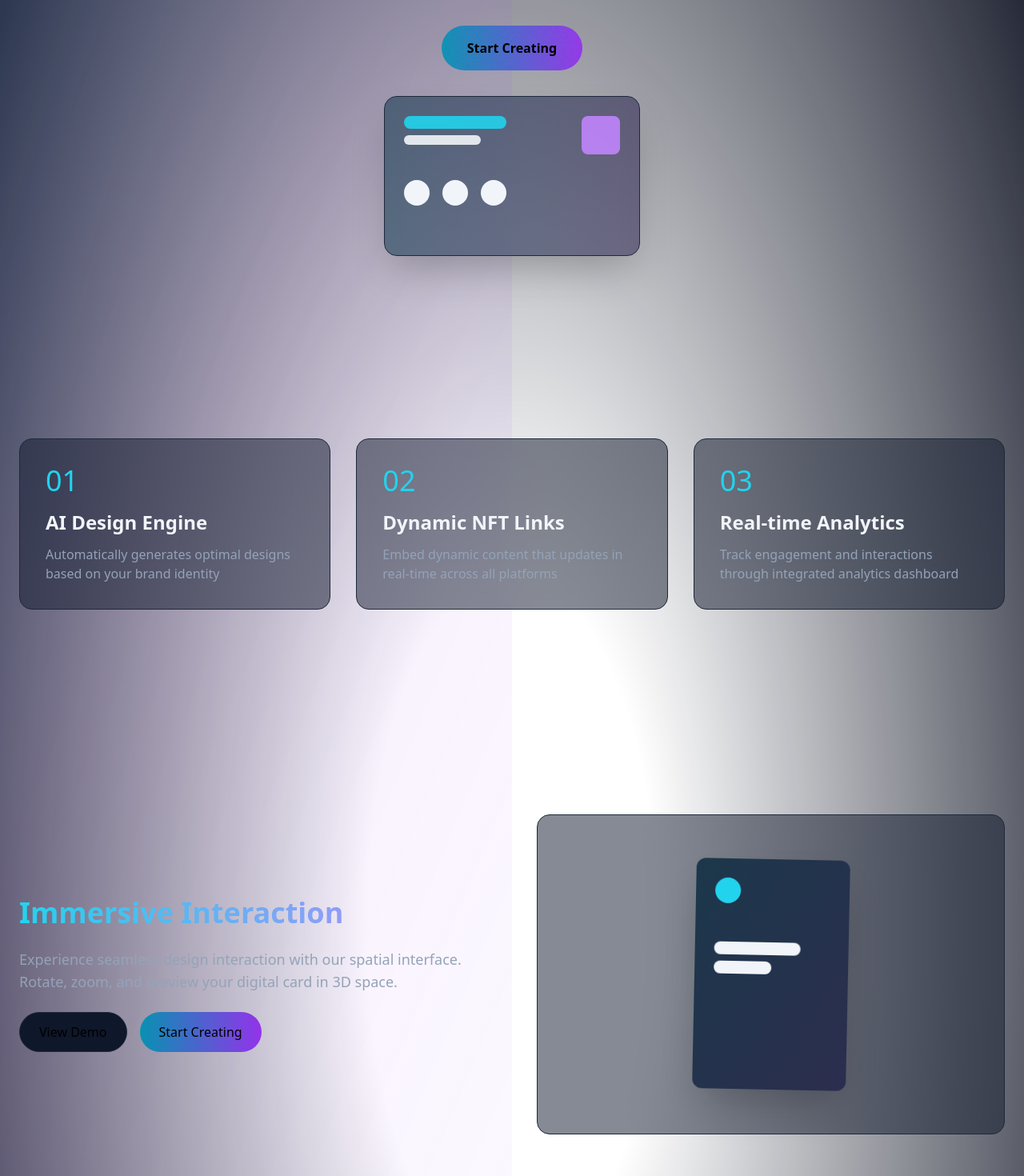
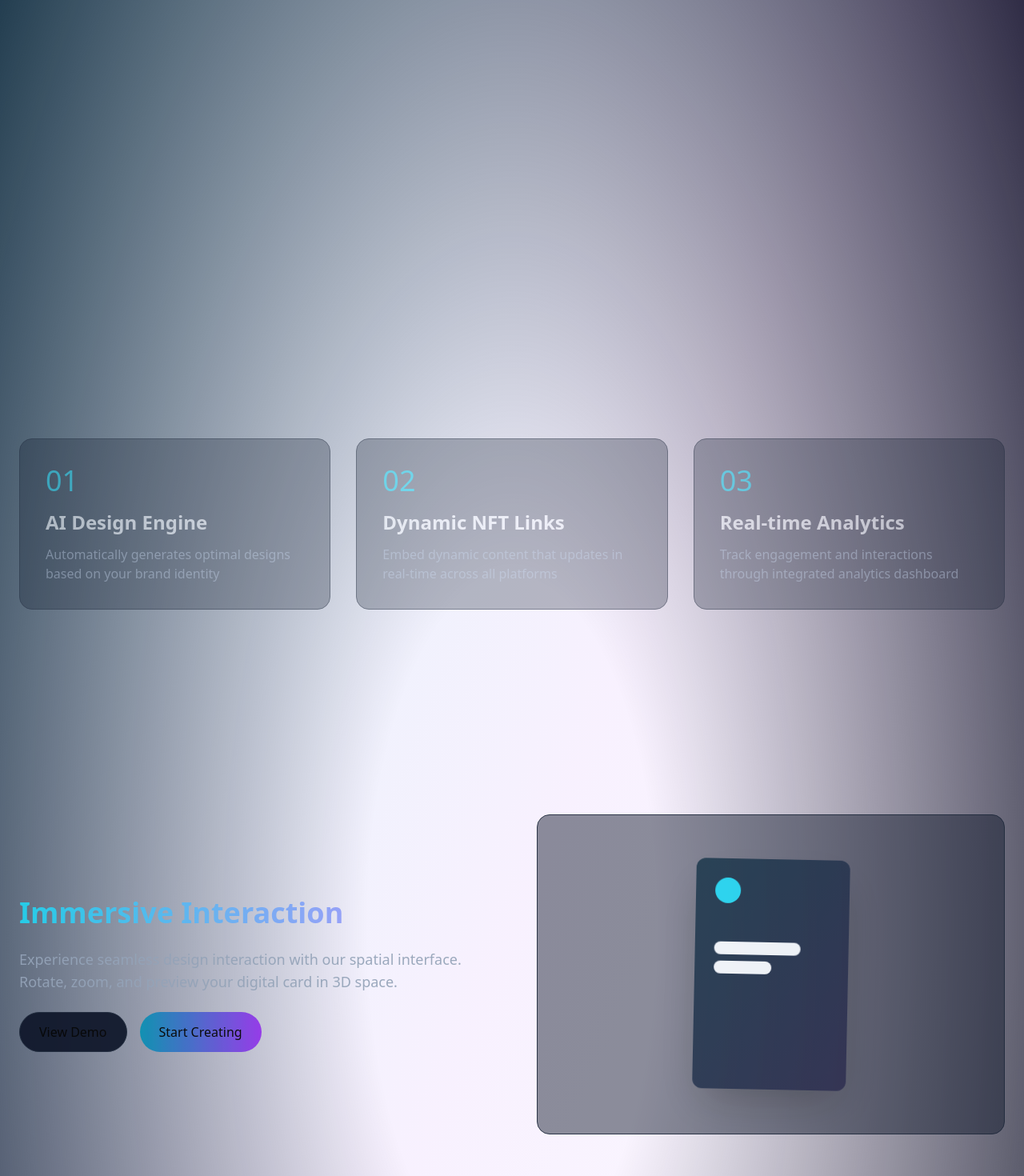
Before and after one commit to DanielAdisa/kardifyme, a Next.js app: page / in a window 1280 px wide. Shown: the part 380-1850 px from the top of the page at 80% size. Built offline with nearby package versions, Linux system fonts and the light colour scheme.

Commit message:
Update page.tsx

```diff
--- a/app/page.tsx
+++ b/app/page.tsx
@@ -5,9 +5,33 @@ import { QRCodeSVG } from 'qrcode.react';
 import { useRef } from 'react';
 
 const LandingPage = () => {
-  const ref = useRef(null);
-  const { scrollYProgress } = useScroll({ target: ref });
-  const x = useTransform(scrollYProgress, [0, 1], ['0%', '-50%']);
+  // References for each section
+  const heroRef = useRef(null);
+  const featuresRef = useRef(null);
+  const demoRef = useRef(null);
+  const qrRef = useRef(null);
+  const footerRef = useRef(null);
+
+  // Track scroll progress for each section
+  const { scrollYProgress } = useScroll({
+    target: heroRef,
+    offset: ['start end', 'end start'],
+  });
+
+  const heroOpacity = useTransform(scrollYProgress, [0, 0.5], [1, 0]);
+  const heroScale = useTransform(scrollYProgress, [0, 0.5], [1, 0.8]);
+
+  const featuresProgress = useScroll({ target: featuresRef });
+  const featuresOpacity = useTransform(featuresProgress.scrollYProgress, [0, 0.5], [0, 1]);
+
+  const demoProgress = useScroll({ target: demoRef });
+  const demoOpacity = useTransform(demoProgress.scrollYProgress, [0, 0.5], [0, 1]);
+
+  const qrProgress = useScroll({ target: qrRef });
+  const qrOpacity = useTransform(qrProgress.scrollYProgress, [0, 0.5], [0, 1]);
+
+  const footerProgress = useScroll({ target: footerRef });
+  const footerOpacity = useTransform(footerProgress.scrollYProgress, [0, 0.5], [0, 1]);
 
   return (
     <div className="min-h-screen bg-grid-slate-900/[0.04] relative overflow-hidden">
@@ -15,12 +39,15 @@ const LandingPage = () => {
       <div className="absolute inset-0 bg-slate-950 [mask-image:radial-gradient(ellipse_at_center,transparent_20%,black)]" />
       <motion.div
         className="absolute inset-0 bg-gradient-to-br from-cyan-500/20 via-purple-500/10 to-transparent"
-        style={{ x }}
+        style={{ opacity: scrollYProgress }}
       />
 
       {/* Hero Section */}
-      <section className="relative min-h-screen flex items-center justify-center px-6">
-        <div className="max-w-7xl mx-auto text-center space-y-8">
+      <section ref={heroRef} className="relative min-h-screen flex items-center justify-center px-6">
+        <motion.div
+          className="max-w-7xl mx-auto text-center space-y-8"
+          style={{ opacity: heroOpacity, scale: heroScale }}
+        >
           <motion.h1
             initial={{ opacity: 0, y: 20 }}
             animate={{ opacity: 1, y: 0 }}
@@ -32,7 +59,6 @@ const LandingPage = () => {
               Digital Identity
             </span>
           </motion.h1>
-
           <motion.div
             initial={{ opacity: 0 }}
             animate={{ opacity: 1 }}
@@ -43,7 +69,6 @@ const LandingPage = () => {
               Next-generation digital cards powered by AI-driven design and blockchain-verified authenticity.
             </p>
           </motion.div>
-
           <motion.div
             initial={{ scale: 0.95, opacity: 0 }}
             animate={{ scale: 1, opacity: 1 }}
@@ -60,35 +85,15 @@ const LandingPage = () => {
               </button>
             </Link>
           </motion.div>
-
-          {/* Holographic card preview */}
-          <motion.div
-            className="mt-24 mx-auto w-[320px] h-[200px] bg-slate-900/50 backdrop-blur-xl rounded-2xl border border-slate-800 shadow-2xl relative overflow-hidden hover:rotate-[2deg] transition-transform duration-500"
-            whileHover={{ scale: 1.05 }}
-          >
-            <div className="absolute inset-0 bg-gradient-to-r from-cyan-500/10 to-purple-500/10" />
-            <div className="absolute inset-0 [mask-image:linear-gradient(transparent,white,transparent)]" />
-            <div className="p-6 relative z-10">
-              <div className="flex justify-between items-start">
-                <div className="space-y-2">
-                  <div className="h-4 w-32 bg-cyan-400/90 rounded-full" />
-                  <div className="h-3 w-24 bg-slate-100/90 rounded-full" />
-                </div>
-                <div className="w-12 h-12 bg-purple-400/90 rounded-lg" />
-              </div>
-              <div className="mt-8 flex gap-4">
-                <div className="h-8 w-8 bg-slate-100 rounded-full" />
-                <div className="h-8 w-8 bg-slate-100 rounded-full" />
-                <div className="h-8 w-8 bg-slate-100 rounded-full" />
-              </div>
-            </div>
-          </motion.div>
-        </div>
+        </motion.div>
       </section>
 
       {/* Features Section */}
-      <section className="relative py-32 px-6">
-        <div className="max-w-7xl mx-auto grid md:grid-cols-3 gap-8">
+      <section ref={featuresRef} className="relative py-32 px-6">
+        <motion.div
+          className="max-w-7xl mx-auto grid md:grid-cols-3 gap-8"
+          style={{ opacity: featuresOpacity }}
+        >
           {['AI Design Engine', 'Dynamic NFT Links', 'Real-time Analytics'].map((title, i) => (
             <motion.div
               key={title}
@@ -106,12 +111,15 @@ const LandingPage = () => {
               </p>
             </motion.div>
           ))}
-        </div>
+        </motion.div>
       </section>
 
       {/* Interactive Demo Section */}
-      <section className="relative py-32 px-6">
-        <div className="max-w-7xl mx-auto flex flex-col lg:flex-row items-center gap-16">
+      <section ref={demoRef} className="relative py-32 px-6">
+        <motion.div
+          className="max-w-7xl mx-auto flex flex-col lg:flex-row items-center gap-16"
+          style={{ opacity: demoOpacity }}
+        >
           <div className="flex-1 space-y-6">
             <h2 className="text-4xl font-bold bg-clip-text text-transparent bg-gradient-to-r from-cyan-400 to-purple-400">
               Immersive Interaction
@@ -128,7 +136,6 @@ const LandingPage = () => {
               </button>
             </div>
           </div>
-
           {/* 3D Preview Area */}
           <div className="flex-1 relative h-[400px] bg-slate-900/50 backdrop-blur-xl rounded-2xl border border-slate-800">
             <div className="absolute inset-0 flex items-center justify-center">
@@ -151,12 +158,15 @@ const LandingPage = () => {
               </div>
             </motion.div>
           </div>
-        </div>
+        </motion.div>
       </section>
 
       {/* Dynamic QR Section */}
-      <section className="relative py-32 px-6">
-        <div className="max-w-7xl mx-auto text-center">
+      <section ref={qrRef} className="relative py-32 px-6">
+        <motion.div
+          className="max-w-7xl mx-auto text-center"
+          style={{ opacity: qrOpacity }}
+        >
           <h2 className="text-4xl font-bold text-slate-100 mb-8">Smart Integration</h2>
           <motion.div
             className="inline-block bg-slate-900/50 backdrop-blur-xl p-6 rounded-2xl border border-slate-800 hover:border-cyan-400 transition-colors"
@@ -172,12 +182,15 @@ const LandingPage = () => {
             />
             <div className="mt-4 text-cyan-400 font-medium">Dynamic Content QR</div>
           </motion.div>
-        </div>
+        </motion.div>
       </section>
 
       {/* Footer CTA */}
-      <section className="relative py-32 px-6">
-        <div className="max-w-4xl mx-auto text-center">
+      <section ref={footerRef} className="relative py-32 px-6">
+        <motion.div
+          className="max-w-4xl mx-auto text-center"
+          style={{ opacity: footerOpacity }}
+        >
           <div className="bg-slate-900/50 backdrop-blur-xl rounded-2xl p-12 border border-slate-800 relative overflow-hidden">
             <div className="absolute inset-0 bg-noise opacity-10" />
             <h2 className="text-4xl font-bold text-slate-100 mb-6">Ready for the Future?</h2>
@@ -190,7 +203,7 @@ const LandingPage = () => {
               </button>
             </Link>
           </div>
-        </div>
+        </motion.div>
       </section>
     </div>
   );
```
